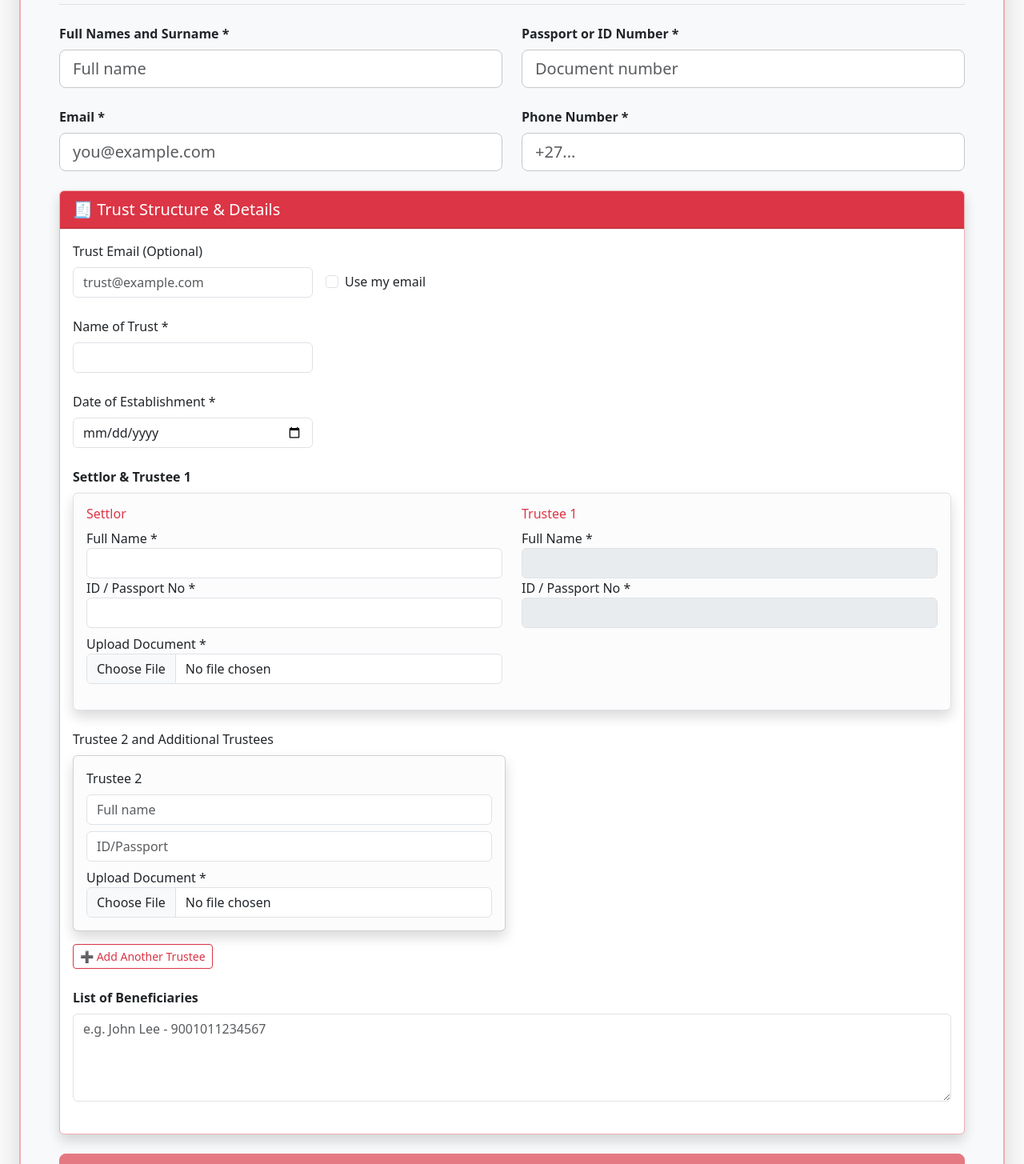
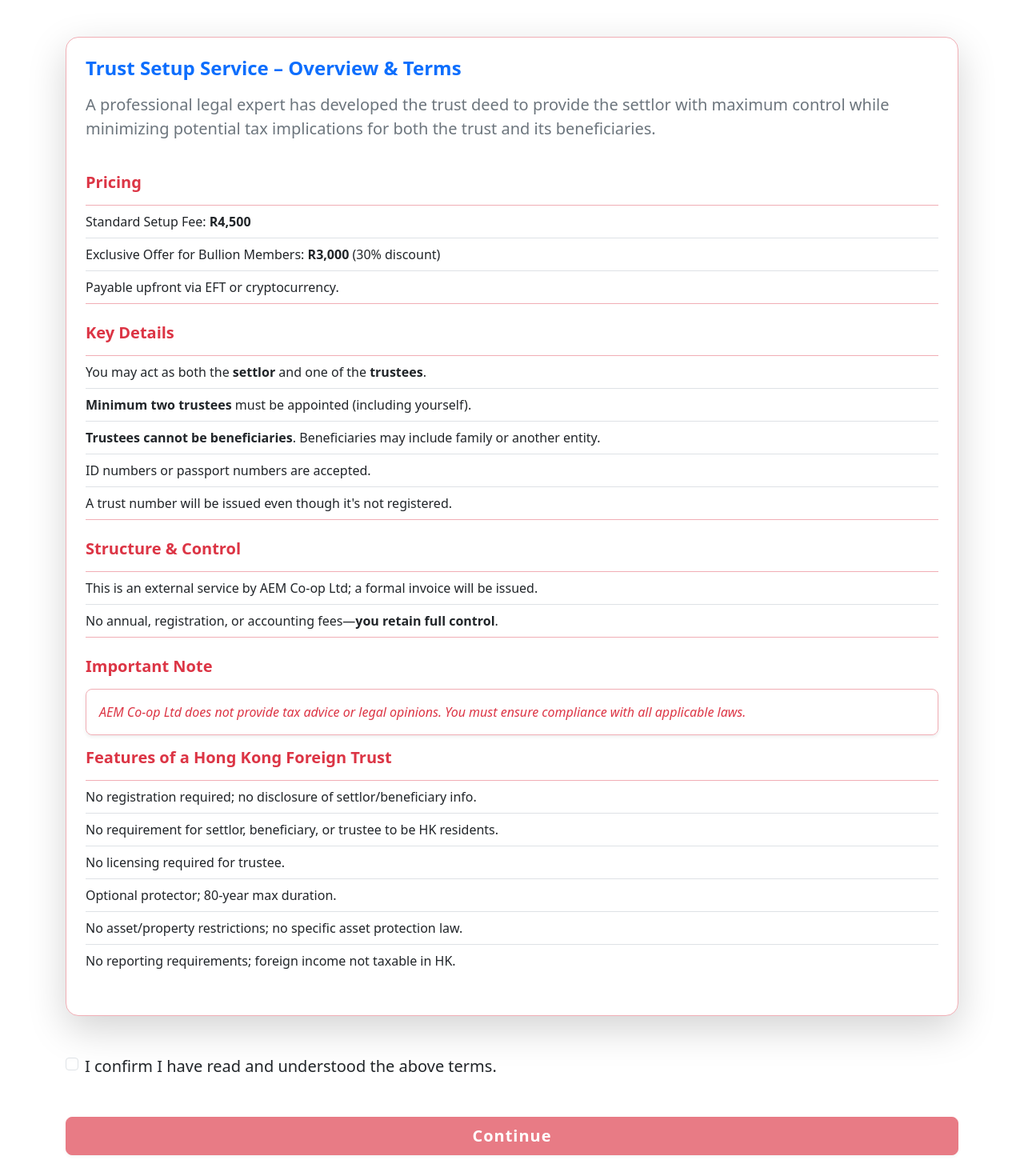
Before and after one commit to WhitelightningDev/hongkongtrust, an Angular app: page / in a window 1280 px wide. Shown: the part 115-1570 px from the top of the page at 80% size. Built offline with nearby package versions, Linux system fonts and the light colour scheme.

Commit message:
created the homepage and added relative functions

```diff
--- /dev/null
+++ b/src/app/pages/welcomepage/welcomepage.html
@@ -0,0 +1,95 @@
+<div class="container my-5">
+  <h1 class="text-danger mb-5 fw-bold border-bottom pb-3">
+    Application to set up Hong Kong Foreign Trust
+  </h1>
+
+  <div class="card shadow-lg p-4 mb-5 rounded-4 border-danger-subtle">
+    <h4 class="mb-3 text-primary fw-semibold">Trust Setup Service – Overview & Terms</h4>
+    <p class="lead text-secondary">
+      A professional legal expert has developed the trust deed to provide the settlor with maximum control while minimizing
+      potential tax implications for both the trust and its beneficiaries.
+    </p>
+
+    <h5 class="mt-4 mb-3 text-danger fw-bold">Pricing</h5>
+    <ul class="list-group list-group-flush mb-4">
+      <li class="list-group-item px-0">Standard Setup Fee: <strong>R4,500</strong></li>
+      <li class="list-group-item px-0">Exclusive Offer for Bullion Members: <strong>R3,000</strong> (30% discount)</li>
+      <li class="list-group-item px-0">Payable upfront via EFT or cryptocurrency.</li>
+    </ul>
+
+    <h5 class="text-danger fw-bold mb-3">Key Details</h5>
+    <ul class="list-group list-group-flush mb-4">
+      <li class="list-group-item px-0">You may act as both the <strong>settlor</strong> and one of the <strong>trustees</strong>.</li>
+      <li class="list-group-item px-0"><strong>Minimum two trustees</strong> must be appointed (including yourself).</li>
+      <li class="list-group-item px-0"><strong>Trustees cannot be beneficiaries</strong>. Beneficiaries may include family or another entity.</li>
+      <li class="list-group-item px-0">ID numbers or passport numbers are accepted.</li>
+      <li class="list-group-item px-0">A trust number will be issued even though it's not registered.</li>
+    </ul>
+
+    <h5 class="text-danger fw-bold mb-3">Structure & Control</h5>
+    <ul class="list-group list-group-flush mb-4">
+      <li class="list-group-item px-0">This is an external service by AEM Co-op Ltd; a formal invoice will be issued.</li>
+      <li class="list-group-item px-0">No annual, registration, or accounting fees—<strong>you retain full control</strong>.</li>
+    </ul>
+
+    <h5 class="text-danger fw-bold mb-3">Important Note</h5>
+    <p class="text-danger fst-italic border border-danger-subtle rounded-3 p-3 shadow-sm">
+      AEM Co-op Ltd does not provide tax advice or legal opinions. You must ensure compliance with all applicable laws.
+    </p>
+
+    <h5 class="text-danger fw-bold mb-3">Features of a Hong Kong Foreign Trust</h5>
+    <ul class="list-group list-group-flush mb-4">
+      <li class="list-group-item px-0">No registration required; no disclosure of settlor/beneficiary info.</li>
+      <li class="list-group-item px-0">No requirement for settlor, beneficiary, or trustee to be HK residents.</li>
+      <li class="list-group-item px-0">No licensing required for trustee.</li>
+      <li class="list-group-item px-0">Optional protector; 80-year max duration.</li>
+      <li class="list-group-item px-0">No asset/property restrictions; no specific asset protection law.</li>
+      <li class="list-group-item px-0">No reporting requirements; foreign income not taxable in HK.</li>
+    </ul>
+  </div>
+
+  <!-- Confirmation -->
+  <div class="form-check mb-5">
+    <input class="form-check-input" type="checkbox" id="confirmCheck" [(ngModel)]="isConfirmed" />
+    <label class="form-check-label fs-5" for="confirmCheck">
+      I confirm I have read and understood the above terms.
+    </label>
+  </div>
+
+  <button
+    class="btn btn-danger btn-lg w-100 fw-semibold shadow-sm"
+    (click)="openModal()"
+    [disabled]="!isConfirmed"
+    style="letter-spacing: 0.05em;"
+  >
+    Continue
+  </button>
+</div>
+
+<!-- Modal -->
+<div class="modal fade show" tabindex="-1" [ngClass]="{ 'd-block': showModal }" *ngIf="showModal" style="background: rgba(0, 0, 0, 0.6);">
+  <div class="modal-dialog modal-dialog-centered">
+    <div class="modal-content shadow-lg rounded-4 border-danger-subtle">
+      <div class="modal-header bg-danger text-white rounded-top-4">
+        <h5 class="modal-title fw-bold">Enter Member Number</h5>
+        <button type="button" class="btn-close btn-close-white" (click)="closeModal()"></button>
+      </div>
+      <div class="modal-body">
+        <label for="memberInput" class="form-label fw-semibold">Member Number</label>
+        <input
+          type="text"
+          id="memberInput"
+          class="form-control form-control-lg"
+          [(ngModel)]="memberNumber"
+          placeholder="e.g. BB000055"
+          autofocus
+        />
+        <div *ngIf="memberNumberError" class="text-danger mt-2 fst-italic fw-semibold">{{ memberNumberError }}</div>
+      </div>
+      <div class="modal-footer">
+        <button class="btn btn-outline-secondary fw-semibold" (click)="closeModal()">Cancel</button>
+        <button class="btn btn-danger fw-semibold" (click)="validateAndContinue()">Continue</button>
+      </div>
+    </div>
+  </div>
+</div>
--- /dev/null
+++ b/src/app/pages/welcomepage/welcomepage.ts
@@ -0,0 +1,42 @@
+import { Component } from '@angular/core';
+import { Router } from '@angular/router';
+import { CommonModule } from '@angular/common';
+import { FormsModule } from '@angular/forms';
+
+@Component({
+  selector: 'app-welcomepage',
+  standalone: true,
+  imports: [CommonModule, FormsModule],
+  templateUrl: './welcomepage.html',
+  styleUrls: ['./welcomepage.css']
+})
+export class Welcomepage {
+  isConfirmed = false;
+  showModal = false;
+  memberNumber = '';
+  memberNumberError = '';
+
+  constructor(private router: Router) {}
+
+  openModal(): void {
+    if (this.isConfirmed) {
+      this.showModal = true;
+      this.memberNumber = '';
+      this.memberNumberError = '';
+    }
+  }
+
+  validateAndContinue(): void {
+    const regex = /^BB\d{6}$/i;
+    if (regex.test(this.memberNumber)) {
+      this.showModal = false;
+      this.router.navigate(['/homepage']);
+    } else {
+      this.memberNumberError = 'This is not a vaid member number, please contact support if you dont have a member number';
+    }
+  }
+
+  closeModal(): void {
+    this.showModal = false;
+  }
+}
```
Also changed, not shown: src/app/app.routes.ts (+6 -1 lines), src/app/pages/welcomepage/welcomepage.css (added), 1 other file (tests, documents, lock files or other folders).
